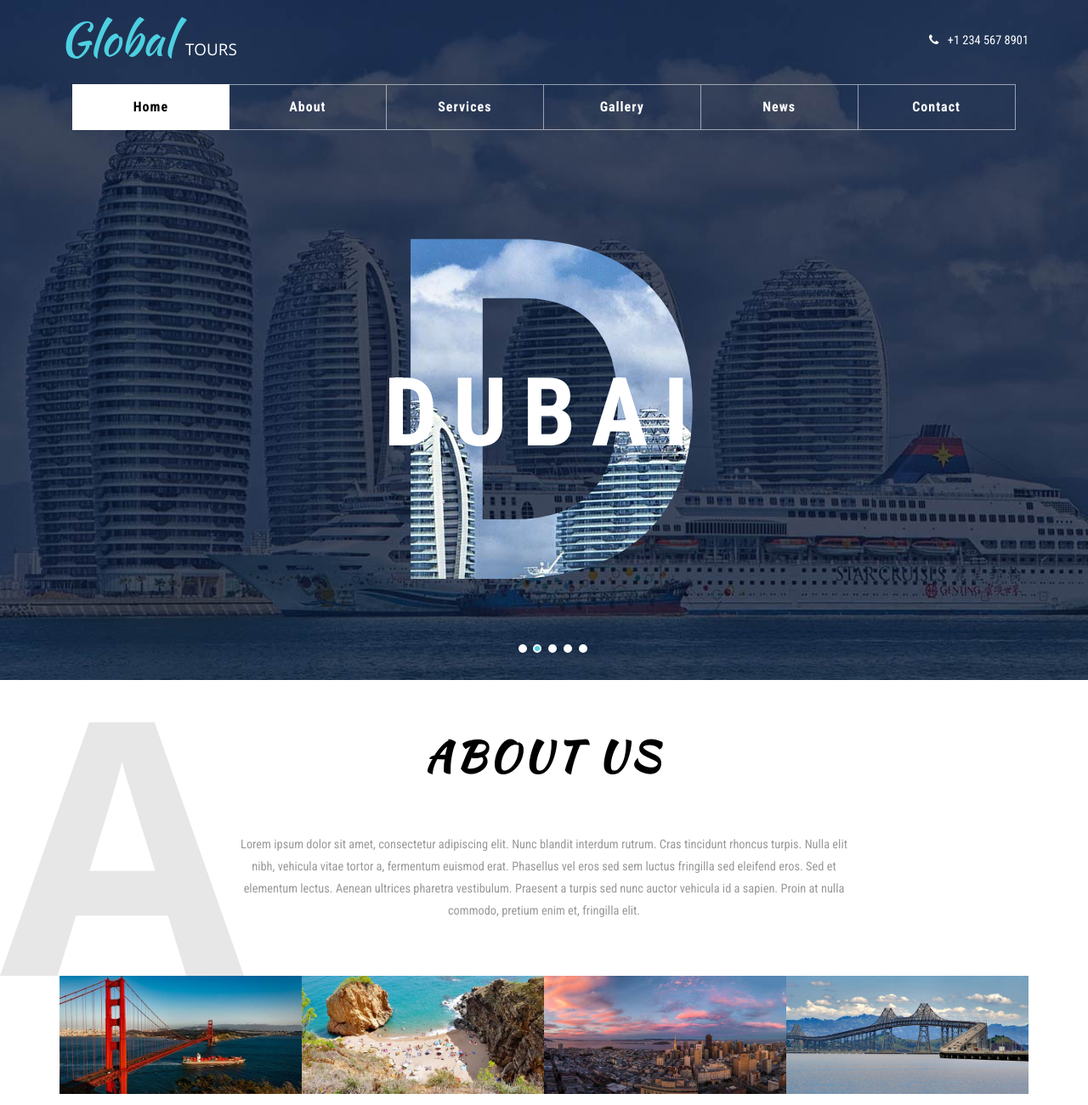
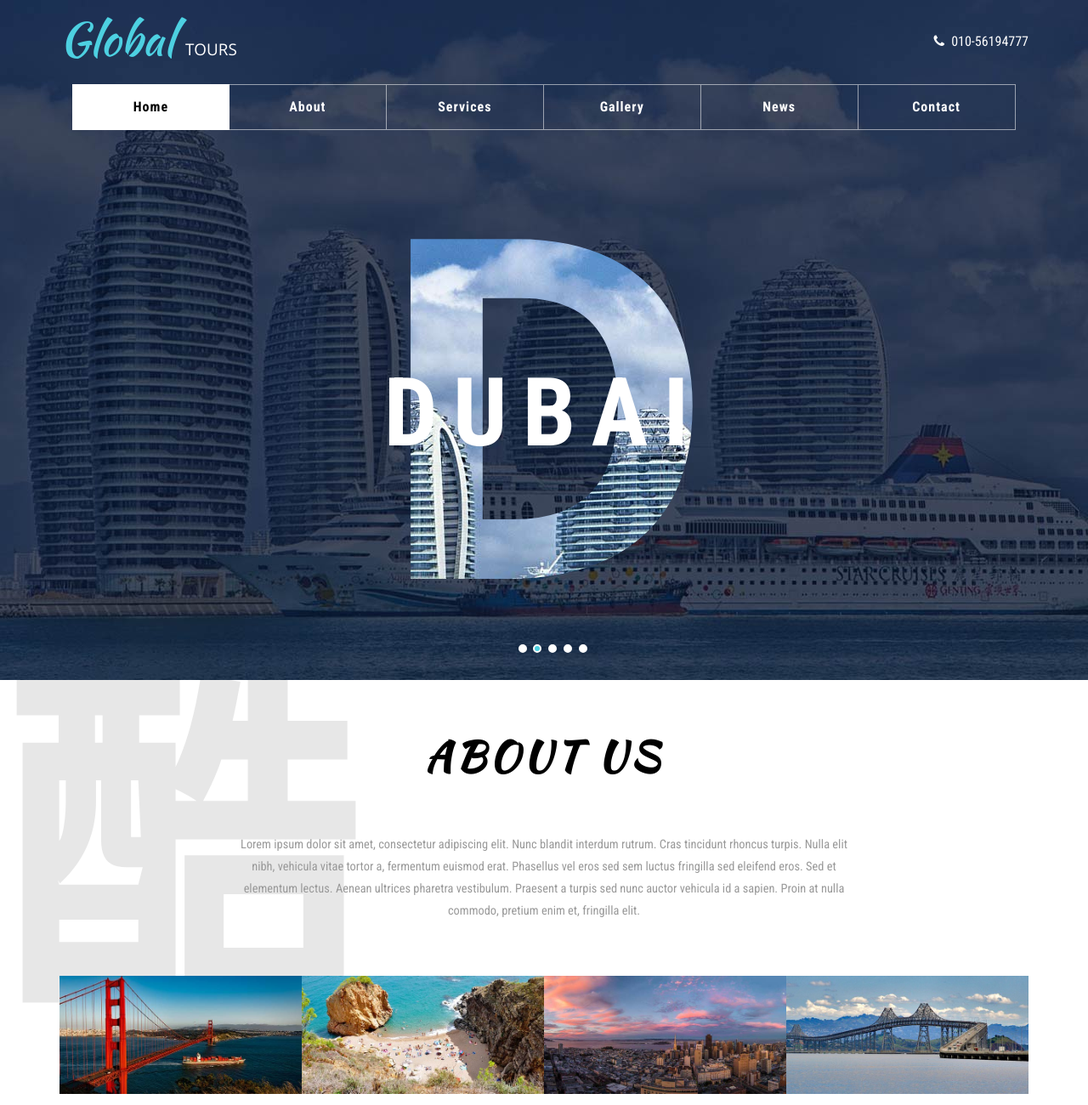
Before and after one commit to huangpengtuan/Mobile, a plain HTML site: page index.html in a window 1280 px wide. Shown: the top 1300 px of the page at 85% size. Drawn offline with nearby package versions, Linux system fonts and the light colour scheme.

Commit message:
gongsi01

```diff
--- a/index.html
+++ b/index.html
@@ -131,7 +131,7 @@
 					</div>
 				</div>
 				<div class="header-right">
-					<p><i class="fa fa-phone" aria-hidden="true"></i> +1 234 567 8901</p>
+					<a href="tel:010-56194777" style="color: #fff;"><i class="fa fa-phone" aria-hidden="true"></i>010-56194777</a>
 				</div>
 				<div class="clearfix"> </div>
 			</div>
@@ -169,7 +169,7 @@
 	<!-- about -->
 	<div class="about" id="about">
 		<div class="w3-about-top">
-			<h3>A</h3>
+			<h3>酷</h3>
 		</div>
 		<div class="w3l-about">
 			<div class="container">
```
Also changed, not shown: 1 other file.
